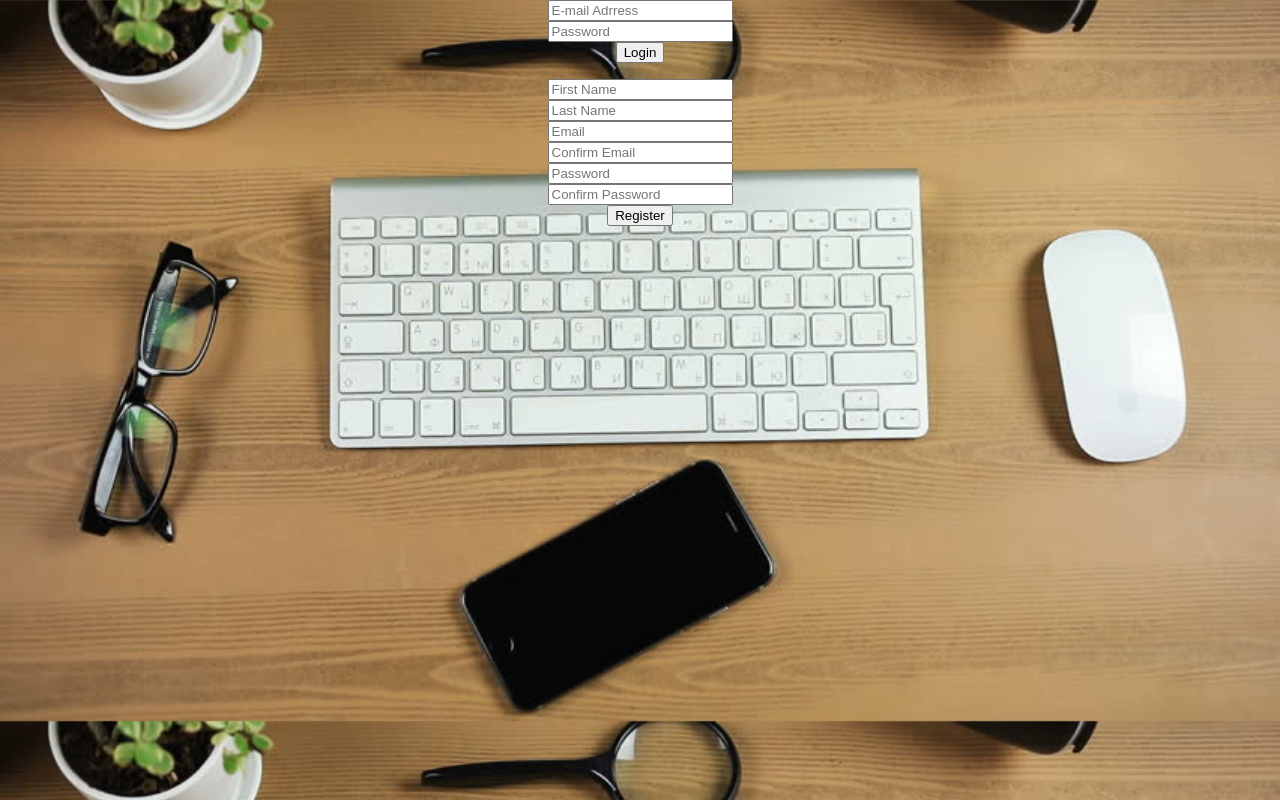
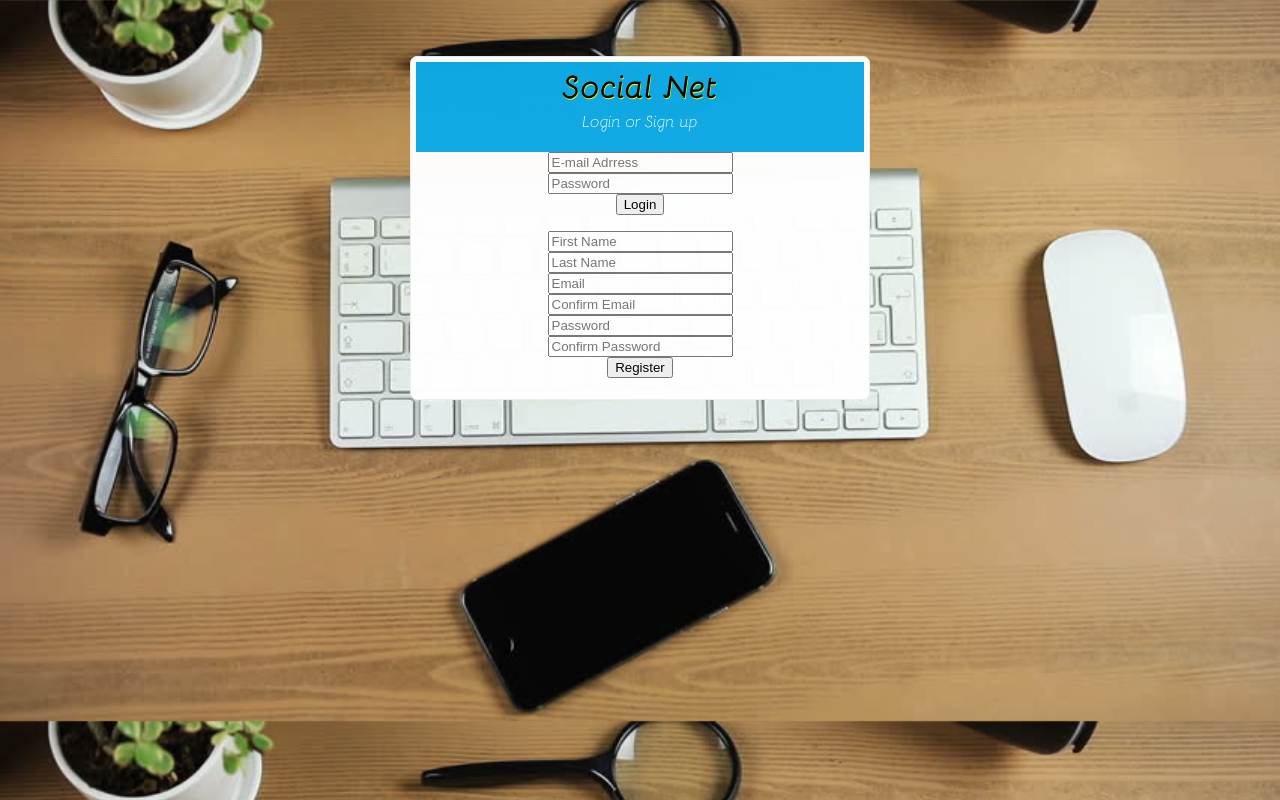
Before and after one commit to jhand0867/social_net, a PHP site: page /registration.php in a window 1280 px wide. Run offline with PHP 8.4, Linux system fonts and the light colour scheme.

Commit message:
All styling for registration added

```diff
--- a/assets/css/register_style.css
+++ b/assets/css/register_style.css
@@ -1,3 +1,18 @@
+@font-face{
+	font-family: 'Bellota-LightItalic';
+	src: url('../fonts/Bellota-LightItalic.otf');
+}
+
+@font-face{
+	font-family: 'Bellota-BoldItalic';
+	src: url('../fonts/Bellota-BoldItalic.otf');
+}
+
+html , body{
+	height: 100%;
+	min-height: 100%;
+}
+
 form{
 	text-align: center;
 }
@@ -14,3 +29,37 @@ body{
 	height: 100%;
 	min-width: 950px;
 }
+
+.login_box{
+	font-family: 'Bellota-LightItalic', sans-serif;
+	position: relative;
+	margin-right: auto;
+	margin-left: auto;
+	top: 7%;
+	width: 35%;
+	background-color: #ffffff;
+	border: 1px solid #EDEDED;
+	border-radius: 7px;
+	padding: 5px;
+	opacity: .98;
+
+}
+
+.login_header{
+	font-family: 'Bellota-LightItalic', sans-serif;
+	width: 100%;
+	height: 90px;
+	background-color: #0daae6;
+	color: #ffffff;
+	text-align: center;
+	border-top-left-radius:  : 7px;
+	border-top-right-radius:  : 7px;
+}
+
+.login_header h1{
+	font-family: 'Bellota-BoldItalic', sans-serif;
+	margin-top: 0px;
+	margin-bottom: 0px;
+	color: #000000;
+	text-shadow: #ffff00 0.5px 0.5px 0px;
+}
--- a/registration.php
+++ b/registration.php
@@ -12,6 +12,11 @@ require 'includes/form_handlers/login_handler.php';
 <body>
 
     <div class="wrapper">
+        <div class="login_box">
+            <div class="login_header">
+                <h1>Social Net</h1>
+                Login or Sign up
+            </div>
             <form action="registration.php" method="POST">
                 <input type="text" name="login_email" placeholder="E-mail Adrress"
                 value="<?
@@ -92,5 +97,6 @@ require 'includes/form_handlers/login_handler.php';
 
         	</form>
         </div>
+    </div>
 </body>
 </html>
```
Also changed, not shown: assets/fonts/SIL Open Font License.txt (added, +44 -0 lines), assets/fonts/Bellota-Bold.otf (added), assets/fonts/Bellota-BoldItalic.otf (added), assets/fonts/Bellota-Italic.otf (added), assets/fonts/Bellota-Light.otf (added), assets/fonts/Bellota-LightItalic.otf (added), assets/fonts/Bellota-Regular.otf (added). Lines whose indentation alone changed are shown as unchanged.
